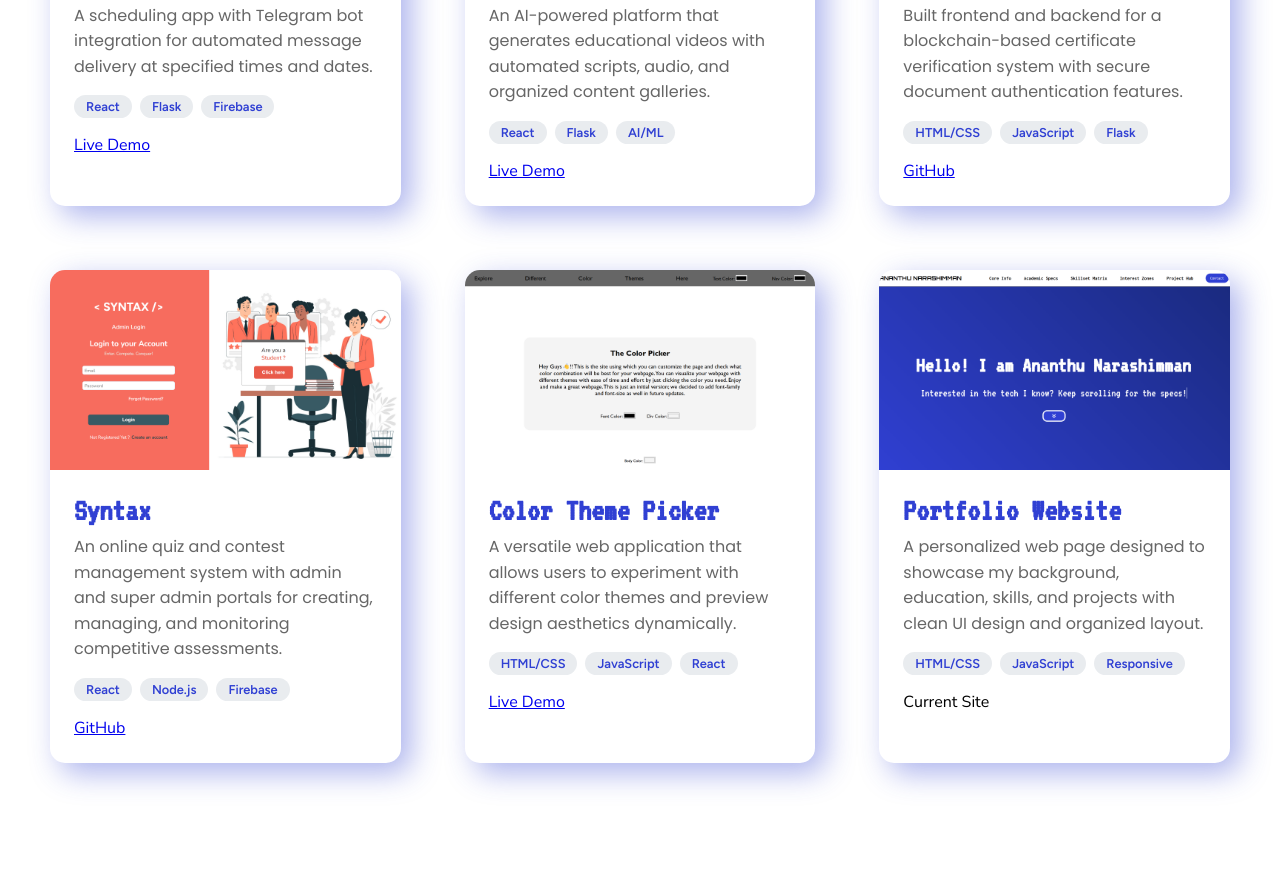
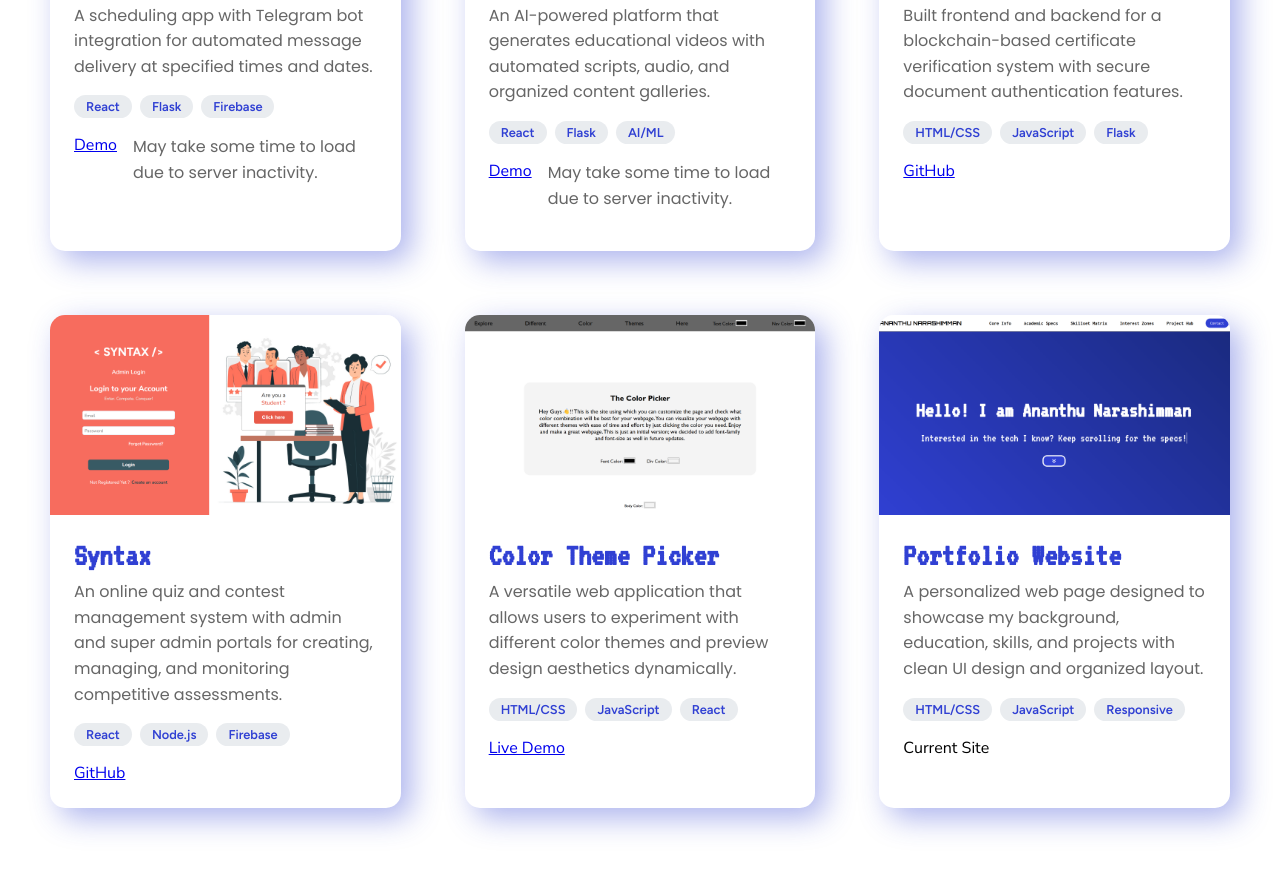
Before and after one commit to AnanthuNarashimman/About-Me, a plain HTML site: page index.html in a window 1280 px wide. Shown: the part 7095-7967 px from the top of the page. Drawn offline with Linux system fonts and the light colour scheme; a web font is replaced by a local one.

Commit message:
Informative changes

```diff
--- a/index.html
+++ b/index.html
@@ -565,8 +565,9 @@
                             <span class="tech-tag">Firebase</span>
                         </div>
                         <div class="project-links">
-                            <a href="https://ping-my-phone.vercel.app" target="_blank" class="btn btn-small">Live
+                            <a href="https://ping-my-phone.vercel.app" target="_blank" class="btn btn-small">
                                 Demo</a>
+                            <p>May take some time to load due to server inactivity.</p>
                         </div>
                     </div>
                 </div>
@@ -590,7 +591,8 @@
                             <span class="tech-tag">AI/ML</span>
                         </div>
                         <div class="project-links">
-                            <a href="https://gen-teach-ai-kd7v.vercel.app" target="_blank" class="btn btn-small">Live Demo</a>
+                            <a href="https://gen-teach-ai-kd7v.vercel.app" target="_blank" class="btn btn-small">Demo</a>
+                            <p>May take some time to load due to server inactivity.</p>
                         </div>
                     </div>
                 </div>
```
